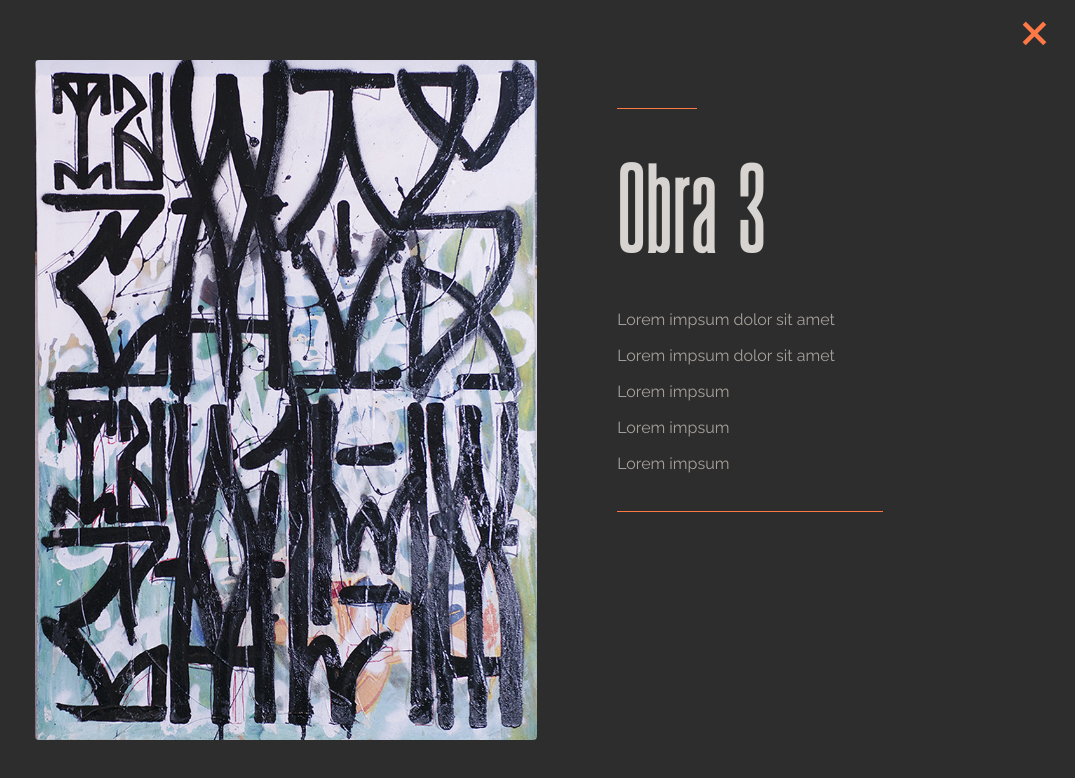
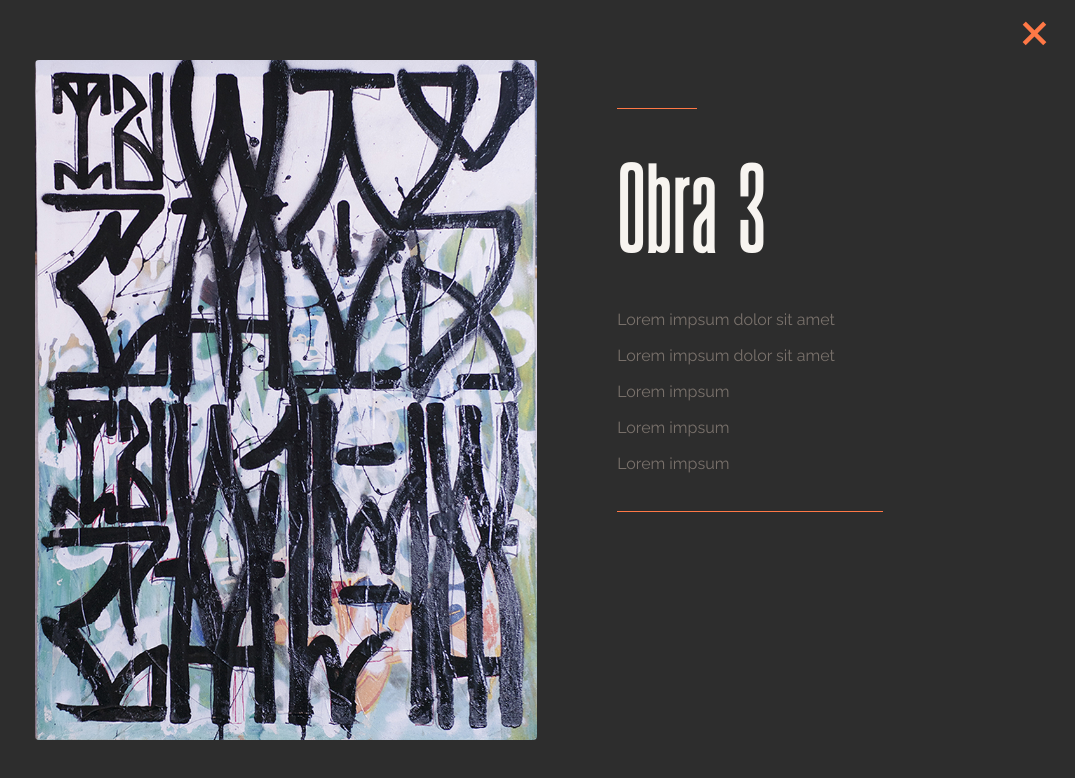
Before and after one commit to Najdorf12/art-gallery, a React (Vite) app: page /Artista/EduHinojosa in a window 1280 px wide. Both pictures are taken after a click on the element 137 px from the left and 1784 px from the top of the page. Shown: the part 1384-2162 px from the top of the page, without its empty margins (205-1280 px from the left). Built offline with nearby package versions, Linux system fonts and the light colour scheme.

Commit message:
add styles

```diff
--- a/src/pages/ArtistDetail2.jsx
+++ b/src/pages/ArtistDetail2.jsx
@@ -139,10 +139,10 @@ const ArtistDetail = ({ artistsData }) => {
                     <div ref={textRef} className="pl-1 md:pl-12 md:pt-32 relative">
                       <div className="w-[100%] h-[1px] bg-orangeCustom absolute -bottom-2 md:-bottom-9"></div>
                       <div className="w-[30%] h-[1px] bg-orangeCustom absolute -top-5 md:top-12"></div>
-                      <h6 className="text-6xl leading-10 font-title text-stone-300 md:text-8xl xl:text-9xl">
+                      <h6 className="text-6xl leading-10 font-title text-whiteCustom md:text-8xl xl:text-9xl">
                         {selectedImage.name}
                       </h6>
-                      <ul className="mt-8 flex flex-col gap-2 text-stone-400 text-sm md:text-base md:mt-16 md:gap-3 lg:mt-20">
+                      <ul className="mt-8 flex flex-col gap-2 text-stone-500 text-sm md:text-base md:mt-16 md:gap-3 lg:mt-20">
                         <li>{selectedImage.description.detail1}</li>
                         <li>{selectedImage.description.detail2}</li>
                         <li>{selectedImage.description.detail3}</li>
```
